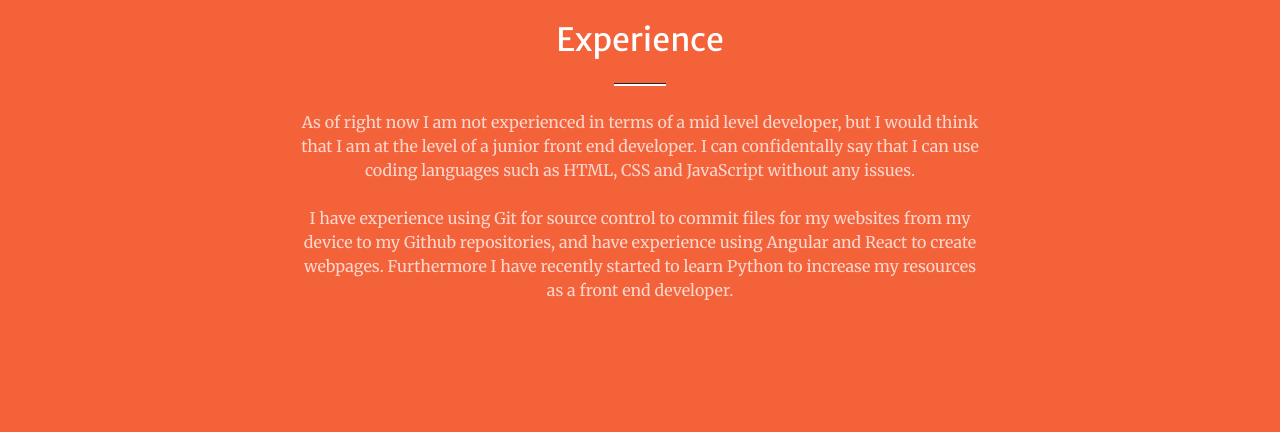
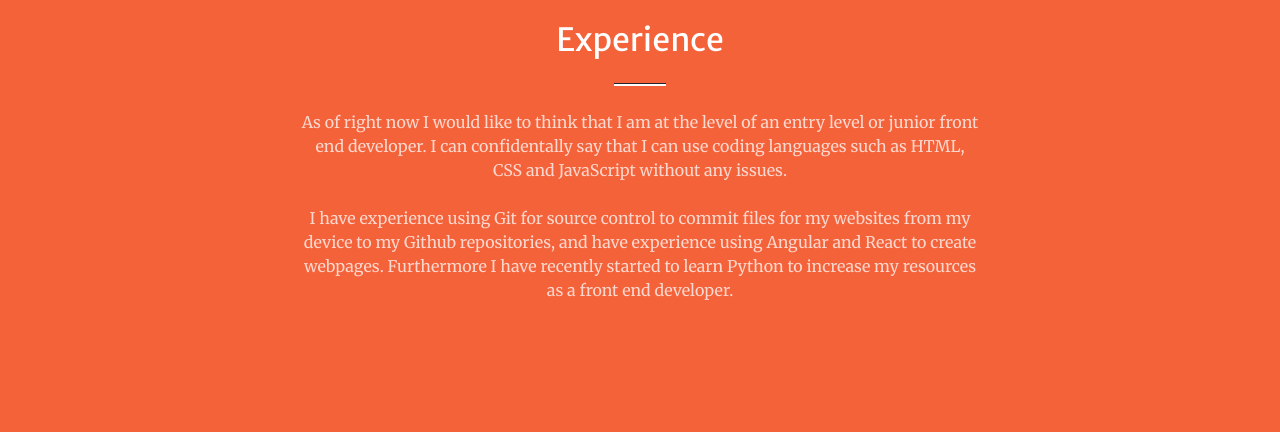
Before and after one commit to Thajeepan-Rathiharan/Thajeepan_Rathiharan_Portfolio, a plain HTML site: page index.html in a window 1280 px wide. Shown: the part 1093-1525 px from the top of the page. Drawn offline with nearby package versions, Linux system fonts and the light colour scheme.

Commit message:
Updated index.html

```diff
--- a/index.html
+++ b/index.html
@@ -58,7 +58,7 @@
                         <p class="text-white-75 mb-4">My name is Thajeepan Rathiharan and I am a Media Production (BSc) graduate from De Montfort University as of 2023, and after taking the Multimedia module in the course I have been wanting to do something in the web development industry.</p>
                         <h2 class="text-white mt-0">Experience</h2>
                         <hr class="divider divider-light" />
-                        <p class="text-white-75 mb-4">As of right now I am not experienced in terms of a mid level developer, but I would think that I am at the level of a junior front end developer. I can confidentally say that I can use coding languages such as HTML, CSS and JavaScript without any issues.</p>
+                        <p class="text-white-75 mb-4">As of right now I would like to think that I am at the level of an entry level or junior front end developer. I can confidentally say that I can use coding languages such as HTML, CSS and JavaScript without any issues.</p>
                         <p class="text-white-75 mb-4">I have experience using Git for source control to commit files for my websites from my device to my Github repositories, and have experience using Angular and React to create webpages. Furthermore I have recently started to learn Python to increase my resources as a front end developer.</p>
                     </div>
                 </div>
```
